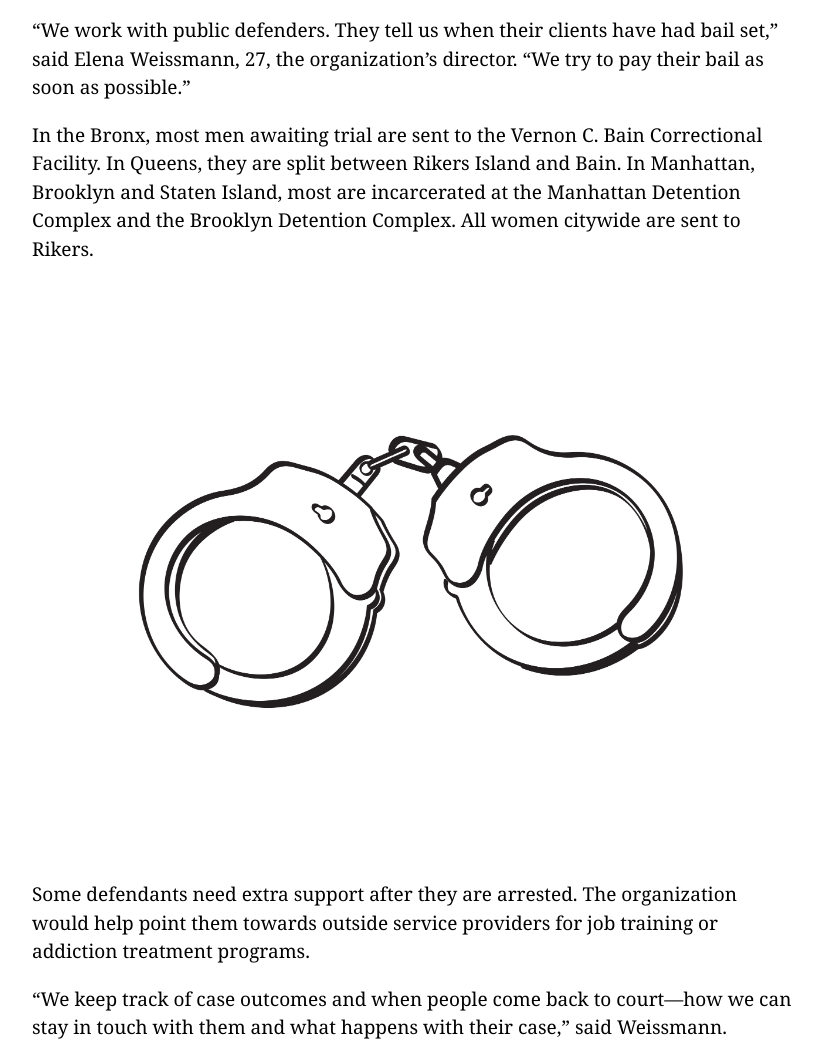
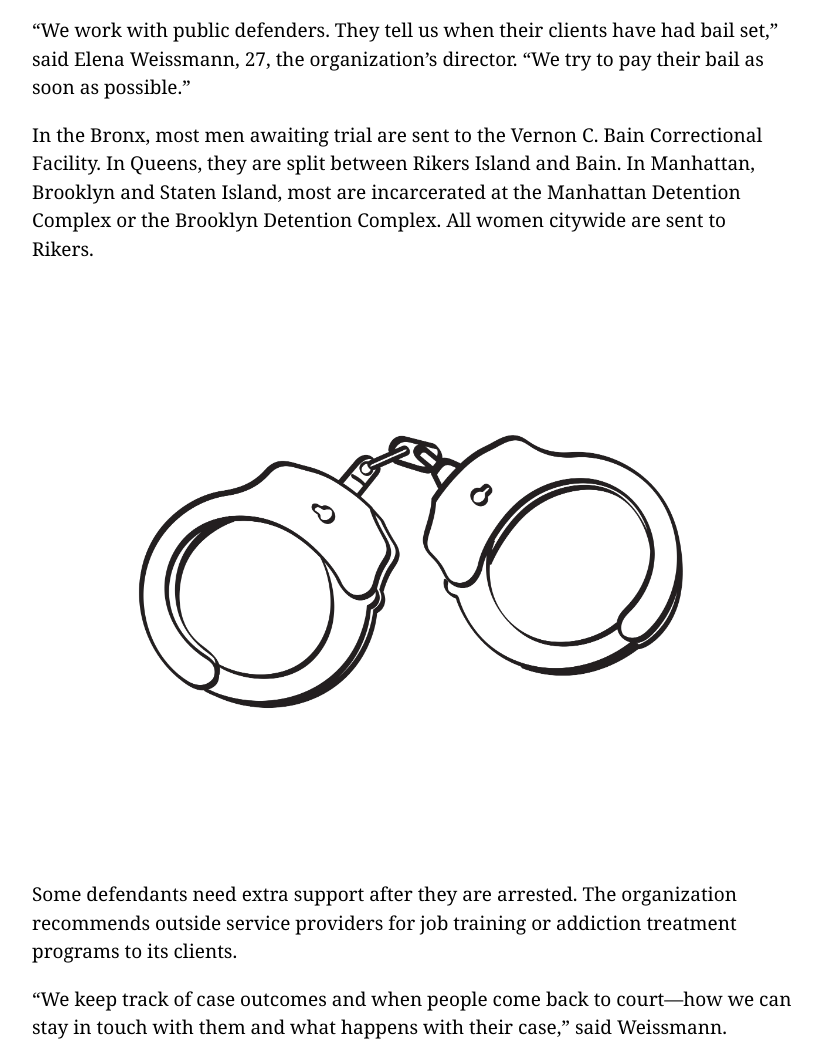
Before and after one commit to michaeltashji/michaeltashji.github.io, a plain HTML site: page story5.html in a window 1280 px wide. Shown: the part 1663-2721 px from the top of the page, without its empty margins (228-1050 px from the left). Drawn offline with Linux system fonts and the light colour scheme.

Commit message:
Update story5.html

```diff
--- a/story5.html
+++ b/story5.html
@@ -96,7 +96,7 @@
   </p>
 
   <p>
-    In the Bronx, most men awaiting trial are sent to the Vernon C. Bain Correctional Facility. In Queens, they are split between Rikers Island and Bain. In Manhattan, Brooklyn and Staten Island, most are incarcerated at the Manhattan Detention Complex and the Brooklyn Detention Complex. All women citywide are sent to Rikers.
+    In the Bronx, most men awaiting trial are sent to the Vernon C. Bain Correctional Facility. In Queens, they are split between Rikers Island and Bain. In Manhattan, Brooklyn and Staten Island, most are incarcerated at the Manhattan Detention Complex or the Brooklyn Detention Complex. All women citywide are sent to Rikers.
   </p>
 
 
@@ -105,7 +105,7 @@
   </figure>
 
   <p>
-    Some defendants need extra support after they are arrested. The organization would help point them towards outside service providers for job training or addiction treatment programs.
+    Some defendants need extra support after they are arrested. The organization recommends outside service providers for job training or addiction treatment programs to its clients.
   </p>
 
 
```
